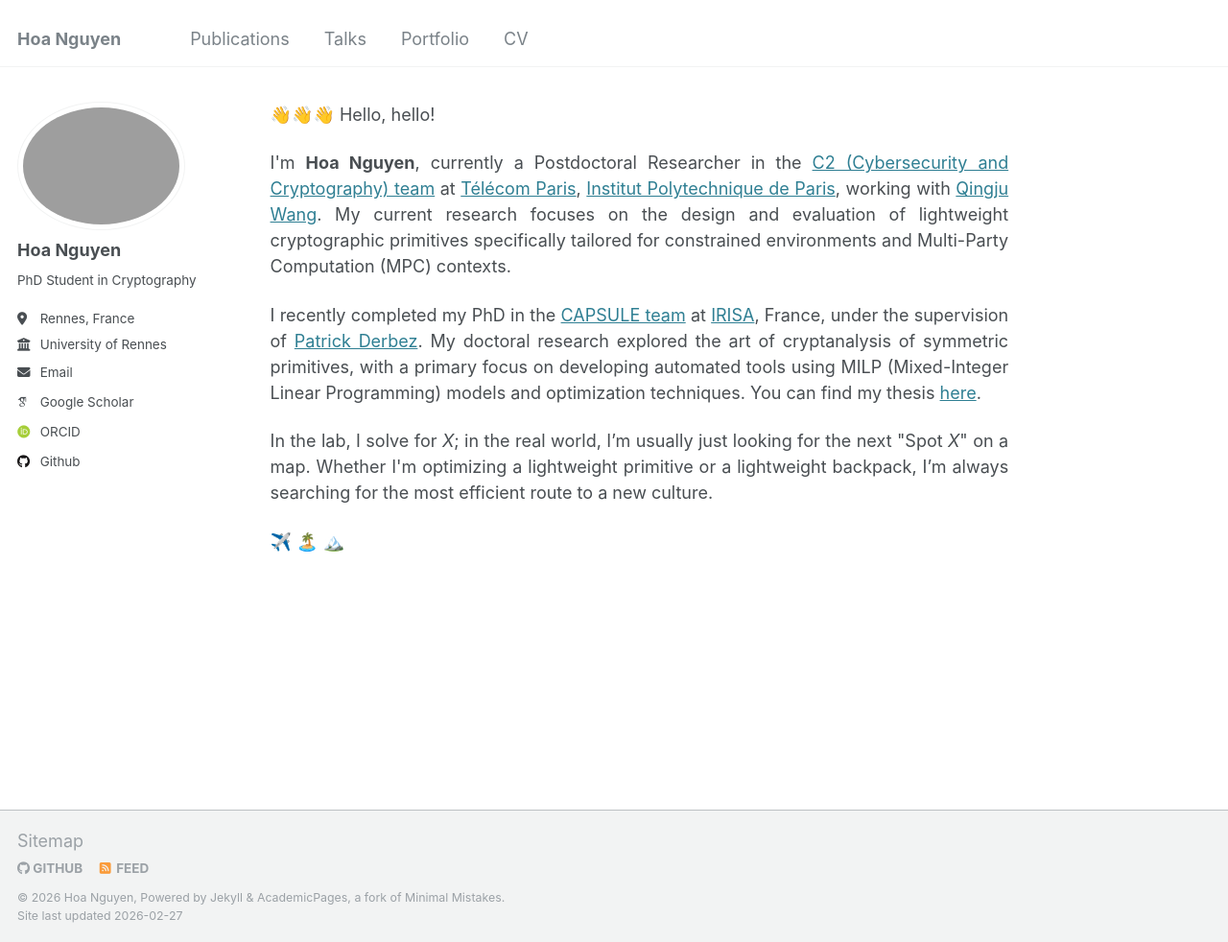
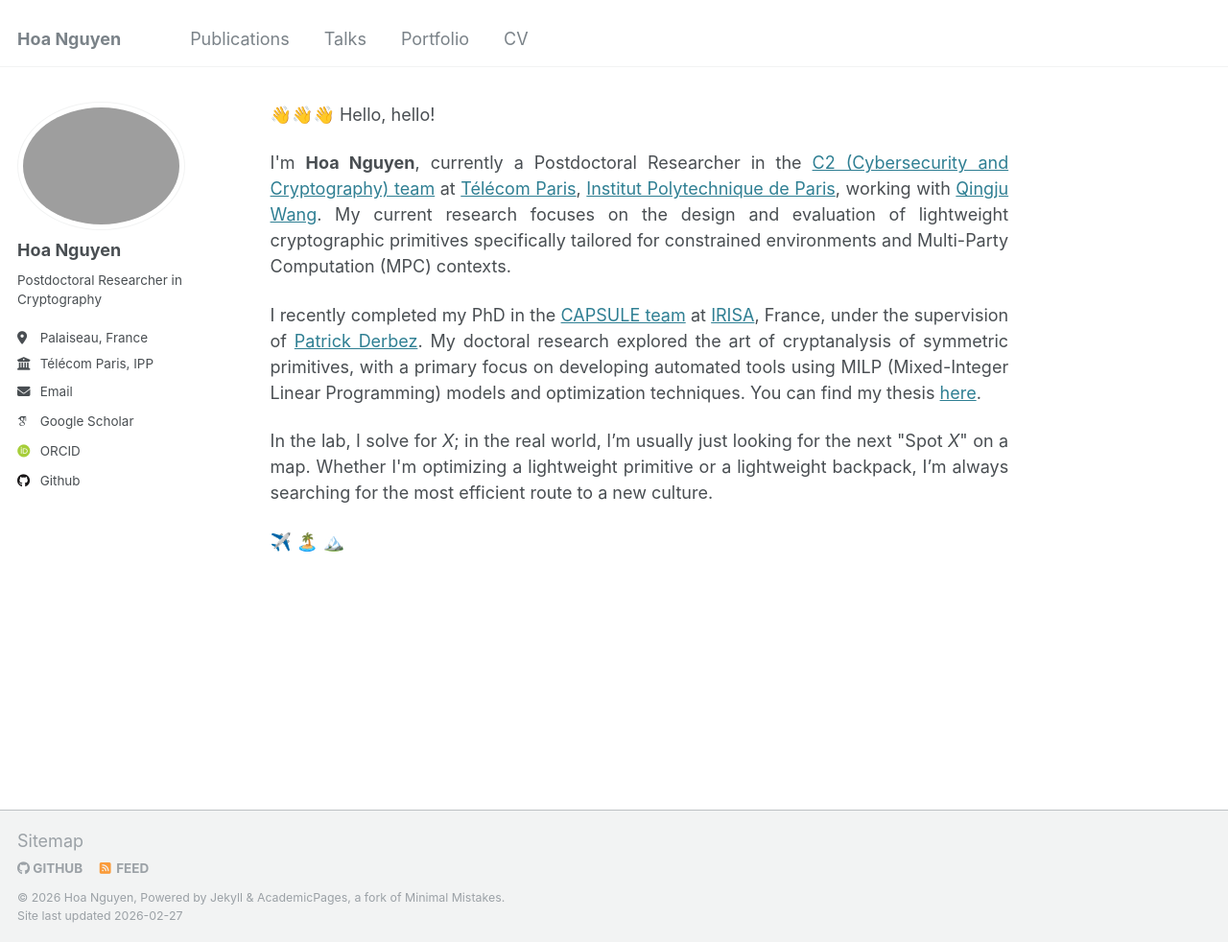
Before and after one commit to HoaNP/HoaNP.github.io, a Jekyll site: the page built from _pages/about.md, in a window 1280 px wide and 982 px high. Shown: the whole window at 96% size. Built offline with Jekyll 4.4.1, drawn with Linux system fonts in a browser that asks for light colours; some web fonts are replaced.

Commit message:
Update personal information in _config.yml

```diff
--- a/_config.yml
+++ b/_config.yml
@@ -24,11 +24,11 @@
   avatar           : "profile.jpg"
   name             : "Hoa Nguyen"
   pronouns         : # example: "she/her"
-  bio              : "PhD Student in Cryptography"
-  location         : "Rennes, France"
-  employer         : "University of Rennes"
+  bio              : "Postdoctoral Researcher in Cryptography"
+  location         : "Palaiseau, France"
+  employer         : "Télécom Paris, IPP"
   uri              : # URL
-  email            : "hoanp.vn19@gmail.com"
+  email            : "phn.hoanguyen@gmail.com"
 
   # Academic websites
   arxiv            : # URL - Update with the correct link to your profile
```
